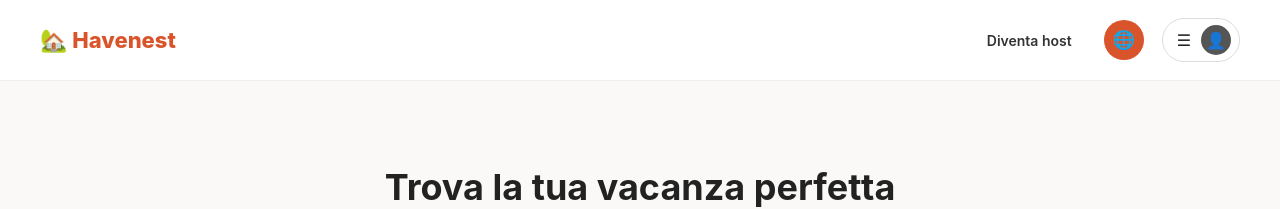
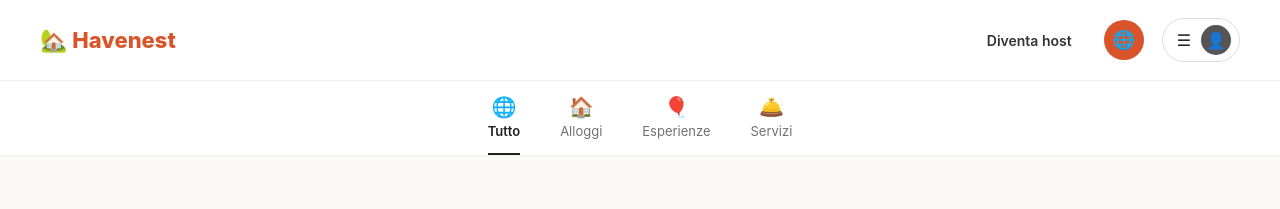
Before and after one commit to pinnettusardo/pinnettu-sardo-platform, a Next.js app: page / in a window 1280 px wide. Shown: the top 209 px of the page. Built offline with nearby package versions, Linux system fonts and the light colour scheme; no server answers; the database is empty.

Commit message:
Update index.js

```diff
--- a/pages/index.js
+++ b/pages/index.js
@@ -19,6 +19,13 @@ export default function Home({ strutture }) {
           </div>
         </div>
       </nav>
+
+      <div className="tabs">
+        <div className="tab active"><span className="tab-icon">🌐</span>Tutto</div>
+        <div className="tab"><span className="tab-icon">🏠</span>Alloggi</div>
+        <div className="tab"><span className="tab-icon">🎈</span>Esperienze</div>
+        <div className="tab"><span className="tab-icon">🛎️</span>Servizi</div>
+      </div>
 
       <div className="hero">
         <h1>Trova la tua vacanza perfetta</h1>
@@ -66,6 +73,8 @@ export default function Home({ strutture }) {
               ) : (
                 '🏠'
               )}
+              <button className="heart-btn">🤍</button>
+              <div className="badge">Nuovo su Havenest</div>
             </div>
             <div className="card-body">
               <h2>{s.nome}</h2>
```
